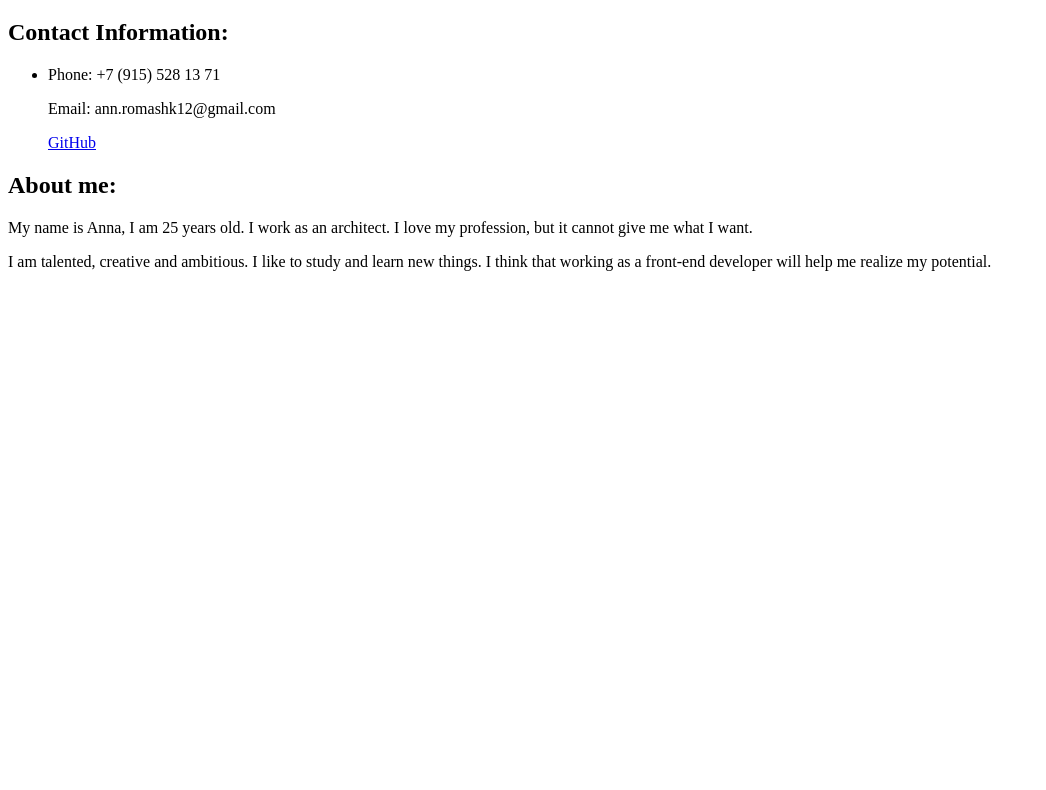
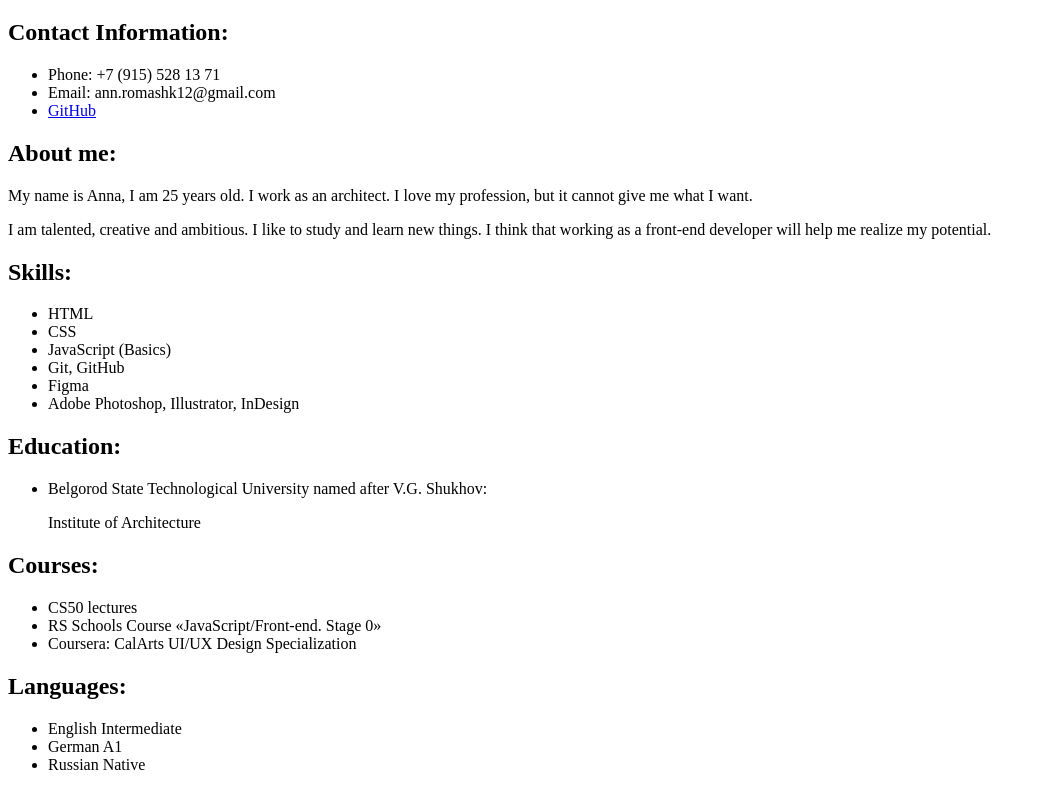
Before and after one commit to AnnRomashko/rsschool-cv, a plain HTML site: page index.html in a window 1280 px wide. Shown: the part 61-851 px from the top of the page, without its empty margins (0-1046 px from the left). Before the commit the page ends 800 px from the top, so only its background shows below. Drawn offline with Linux system fonts and the light colour scheme.

Commit message:
feat: add blocks Skills, Education, Courses, Languages

```diff
--- a/index.html
+++ b/index.html
@@ -12,11 +12,9 @@
         <section>
             <h2>Contact Information:</h2>
             <ul>
-                <li>
-                    <p>Phone: +7 (915) 528 13 71</p>
-                    <p>Email: ann.romashk12@gmail.com</p>
-                    <a href="https://github.com/AnnRomashko">GitHub</a>
-                </li>
+                <li>Phone: +7 (915) 528 13 71</li>
+                <li>Email: ann.romashk12@gmail.com</li>
+                <li><a href="https://github.com/AnnRomashko">GitHub</a></li>
             </ul>
         </section>
         <section>
@@ -24,6 +22,40 @@
             <p>My name is Anna, I am 25 years old. I work as an architect. I love my profession, but it cannot give me what I want.</p>
             <p>I am talented, creative and ambitious. I like to study and learn new things.  I think that working as a front-end developer will help me realize my potential. </p>
         </section>
-
+        <section>
+            <h2>Skills:</h2>
+            <ul>
+                <li>HTML</li>
+                <li>CSS</li>
+                <li>JavaScript (Basics)</li>
+                <li>Git, GitHub</li>
+                <li>Figma</li>
+                <li>Adobe Photoshop, Illustrator, InDesign</li>
+            </ul>
+        </section>
+        <section>
+            <h2>Education:</h2>
+            <ul>
+                <li><p>Belgorod State Technological University named after V.G. Shukhov:</p>
+                    Institute of Architecture
+                </li>
+            </ul>
+        </section>
+        <section>
+            <h2>Courses:</h2>
+            <ul>
+                <li>CS50 lectures</li>
+                <li>RS Schools Course «JavaScript/Front-end. Stage 0» </li>
+                <li>Coursera: CalArts UI/UX Design Specialization </li>
+            </ul>
+        </section>
+        <section>
+            <h2>Languages:</h2>
+            <ul>
+                <li>English Intermediate</li>
+                <li>German A1</li>
+                <li>Russian Native</li>
+            </ul>
+        </section>
     </main>
 </body>
```
